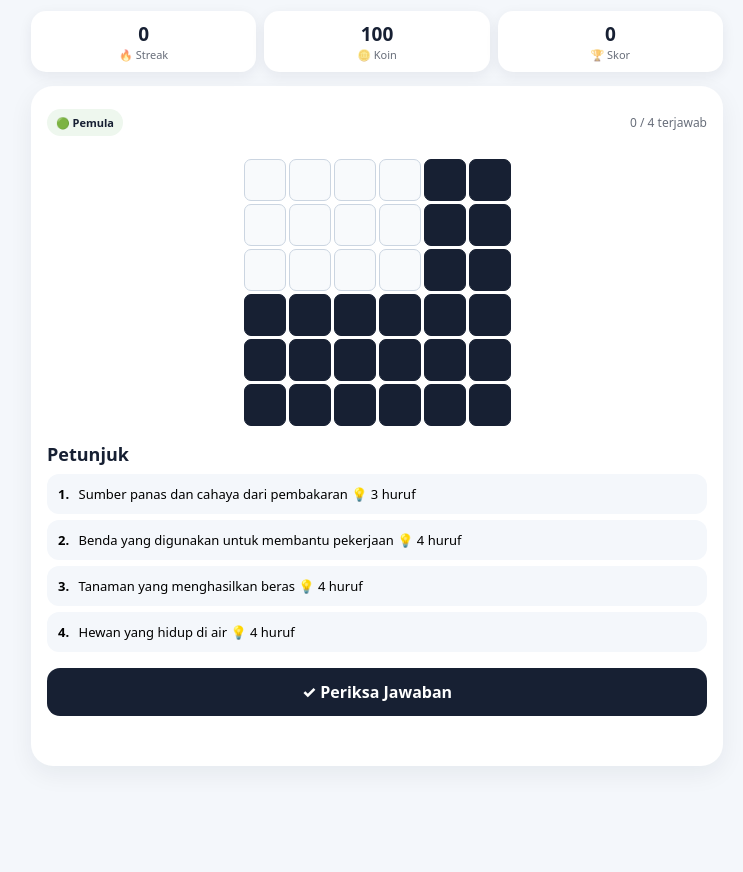
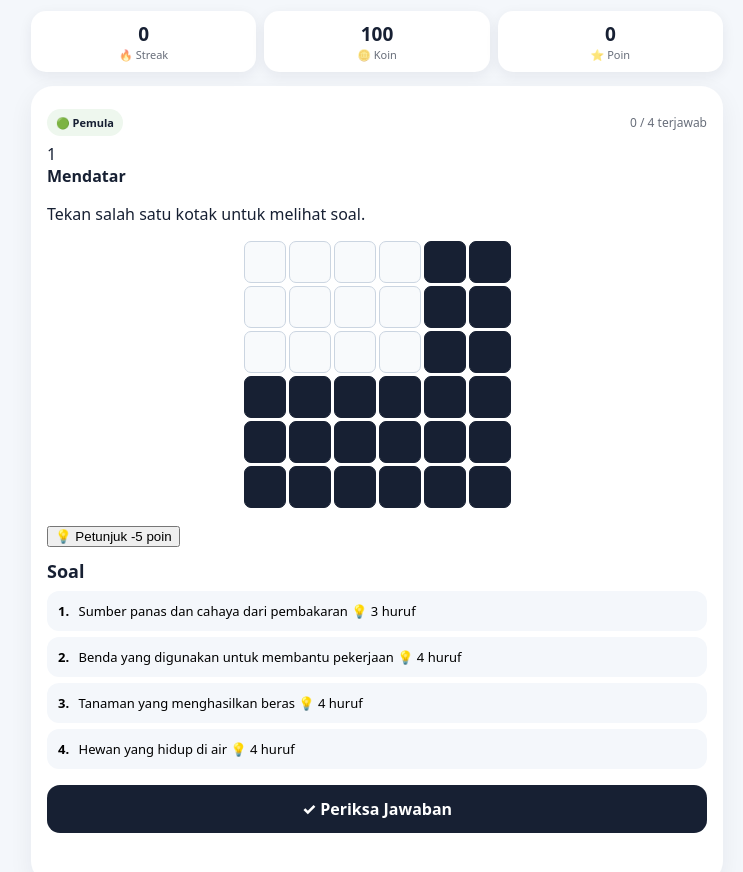
Before and after one commit to thatosenyum95-ship-it/Teka_teki_silang, a website: page www/index.html in a window 1280 px wide. Shown: the part 78-950 px from the top of the page, without its empty margins (263-1006 px from the left). Before the commit the page ends 884 px from the top, so only its background shows below. Drawn offline with Linux system fonts and the light colour scheme.

Commit message:
Implement TTS crossword gameplay and point hint system

```diff
--- a/www/index.html
+++ b/www/index.html
@@ -9,14 +9,49 @@
 </head>
 <body>
 <main class="app">
-<header class="topbar"><div><div class="eyebrow">🧩 TEKA TEKI SILANG</div><h1>Level <span id="levelNumber">1</span> / 500</h1></div><button id="themeButton" class="icon-button">🌙</button></header>
-<section class="stats"><div class="stat"><strong id="streak">0</strong><span>🔥 Streak</span></div><div class="stat"><strong id="coins">100</strong><span>🪙 Koin</span></div><div class="stat"><strong id="score">0</strong><span>🏆 Skor</span></div></section>
+<header class="topbar">
+  <div>
+    <div class="eyebrow">🧩 TEKA TEKI SILANG</div>
+    <h1>Level <span id="levelNumber">1</span> / 500</h1>
+  </div>
+  <button id="themeButton" class="icon-button" aria-label="Mode gelap">🌙</button>
+</header>
+
+<section class="stats">
+  <div class="stat"><strong id="streak">0</strong><span>🔥 Streak</span></div>
+  <div class="stat"><strong id="coins">100</strong><span>🪙 Koin</span></div>
+  <div class="stat"><strong id="score">0</strong><span>⭐ Poin</span></div>
+</section>
+
 <section class="game">
-<div class="game-head"><span class="badge" id="difficulty">🟢 Pemula</span><p id="progress">0 / 3 terjawab</p></div>
-<div id="grid" class="grid" aria-label="Kotak TTS"></div>
-<div class="clues"><h2>Petunjuk</h2><button class="clue" data-answer="API"><b>1.</b> Sumber panas dan cahaya dari pembakaran</button><button class="clue" data-answer="AIR"><b>2.</b> Cairan yang kita minum setiap hari</button><button class="clue" data-answer="KUCING"><b>3.</b> Hewan peliharaan yang suka mengeong</button></div>
-<button id="checkButton" class="primary-button">✓ Periksa Jawaban</button><button id="nextButton" class="secondary-button" hidden>➡️ Level Berikutnya</button>
-<p id="message" class="message" role="status"></p>
+  <div class="game-head">
+    <span class="badge" id="difficulty">🟢 Pemula</span>
+    <p id="progress">0 / 10 terjawab</p>
+  </div>
+
+  <div class="active-clue" id="activeClue">
+    <span class="active-number" id="activeNumber">1</span>
+    <div>
+      <strong id="activeDirection">Mendatar</strong>
+      <p id="activeText">Tekan salah satu kotak untuk melihat soal.</p>
+    </div>
+  </div>
+
+  <div id="grid" class="grid" aria-label="Papan Teka Teki Silang"></div>
+
+  <div class="controls">
+    <button id="hintButton" class="hint-button">💡 Petunjuk <span>-5 poin</span></button>
+    <button id="directionButton" class="direction-button" hidden>↔ Ganti arah</button>
+  </div>
+
+  <div class="clues">
+    <h2>Soal</h2>
+    <div id="clueList"></div>
+  </div>
+
+  <button id="checkButton" class="primary-button">✓ Periksa Jawaban</button>
+  <button id="nextButton" class="secondary-button" hidden>➡️ Level Berikutnya</button>
+  <p id="message" class="message" role="status"></p>
 </section>
 </main>
 <script src="app.js"></script>
```
